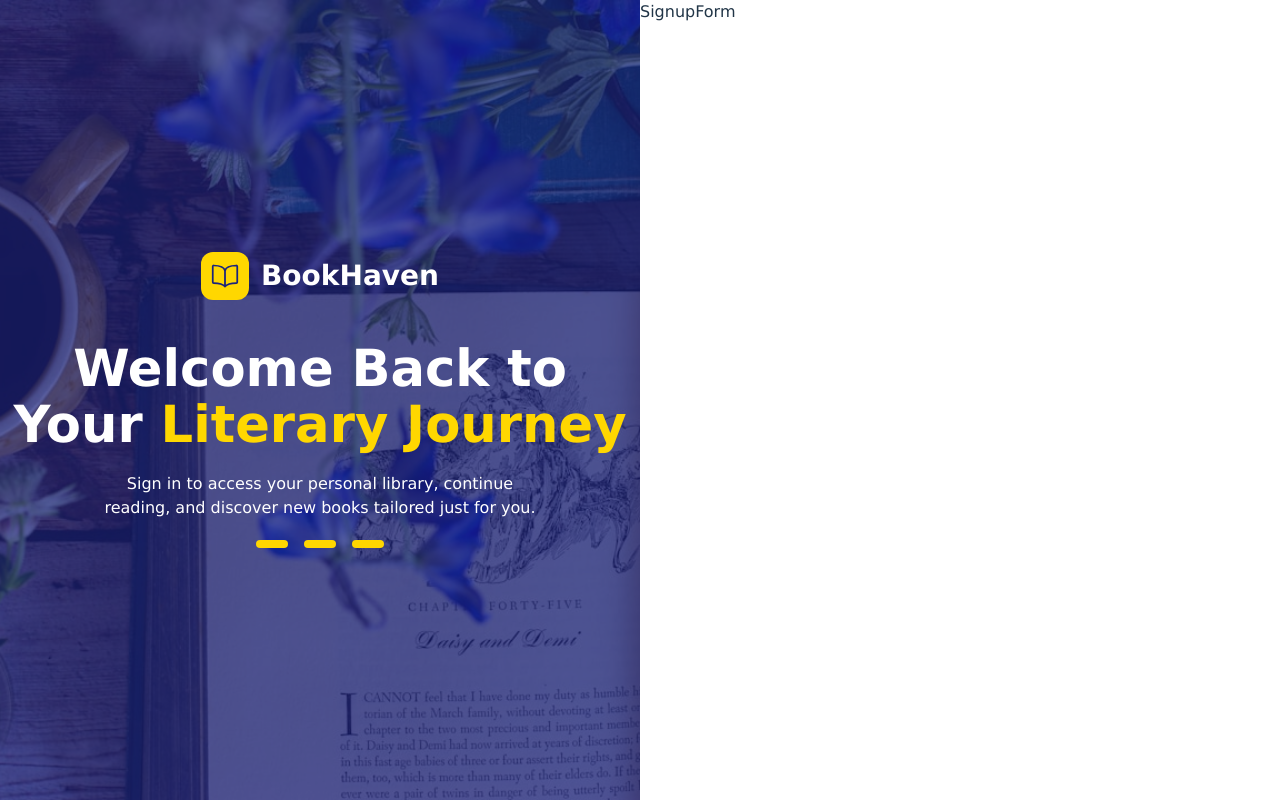
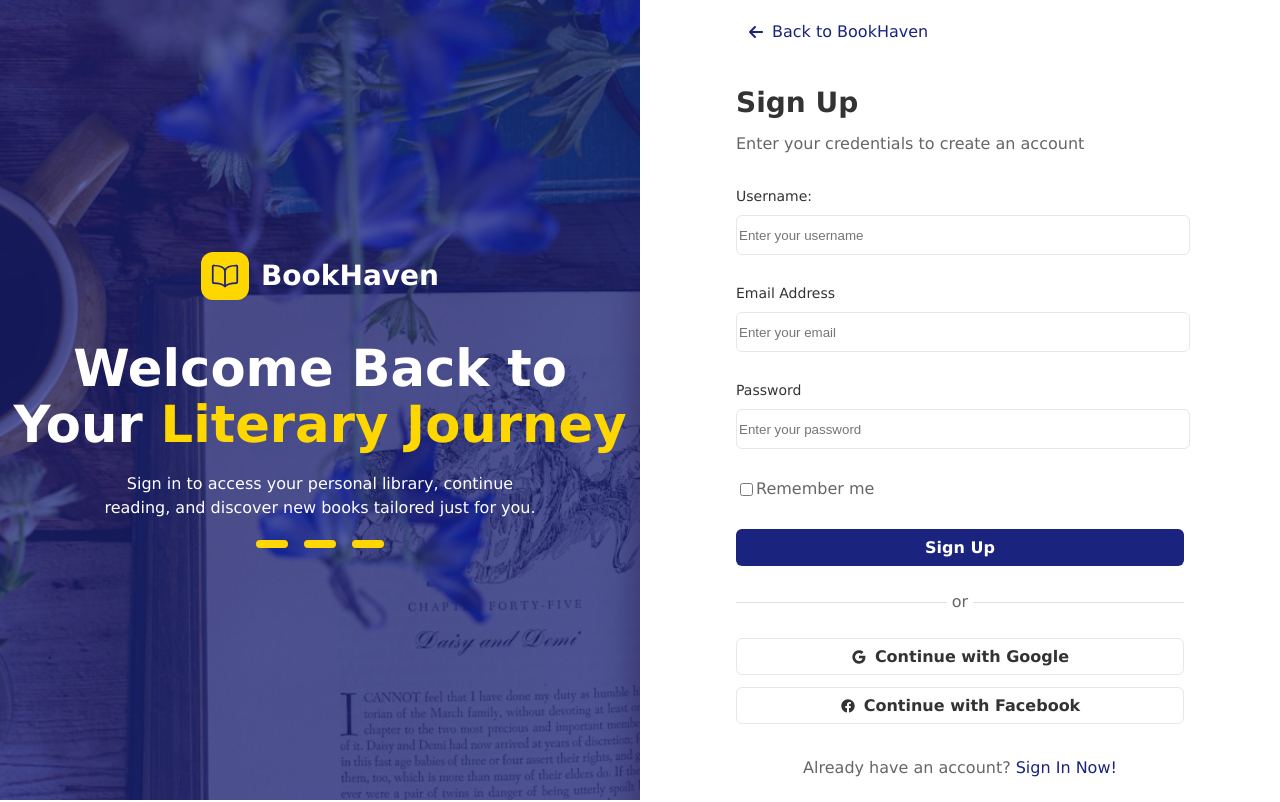
Before and after one commit to RaheeqMousa/BookHaven, a React (Vite) app: page /auth/register in a window 1280 px wide. Shown: the top 802 px of the page. Built offline with nearby package versions, Linux system fonts and the light colour scheme.

Commit message:
Login and Register forms style

```diff
--- a/src/pages/Signup/Signup.jsx
+++ b/src/pages/Signup/Signup.jsx
@@ -44,7 +44,7 @@ function Signup() {
                         </div>
                     </div>
                 </div>
-            </div>SignupForm
+            </div>
             <div className={`row justify-content-center ${Style['auth-section']}`}>
                 <div className={`row flex-direction-column align-start ${Style['auth-process']}`}>
                     <div className={`width-100 row justify-content-start ${Style.back}`} >
@@ -56,15 +56,14 @@ function Signup() {
                         <p>Enter your credentials to create an account</p>
                     </div>
                     <div className={`row flex-direction-column ${Style.processes}`}>
-                        <FormContainer onSubmit={signinProcess} serverError={serverError} initialData={null} type="Sign In">
+                        <FormContainer onSubmit={signinProcess} serverError={serverError} initialData={null} type="Sign Up">
                             <SignupForm />
-                            {/* <div className='row width-100'>
+                            <div className='row width-100'>
                                 <div className={`row ${Style['remember-me']}`}>
                                     <input type='checkbox' />
                                     <p>Remember me</p>
                                 </div>
-                                <Link to={'/auth/forgotpassword'} className={Style['forgot-password']}>Forgot password?</Link>
-                            </div> */}
+                            </div>
                         </FormContainer>
 
                         <p className={Style['auth-divider']}>or</p>
```
